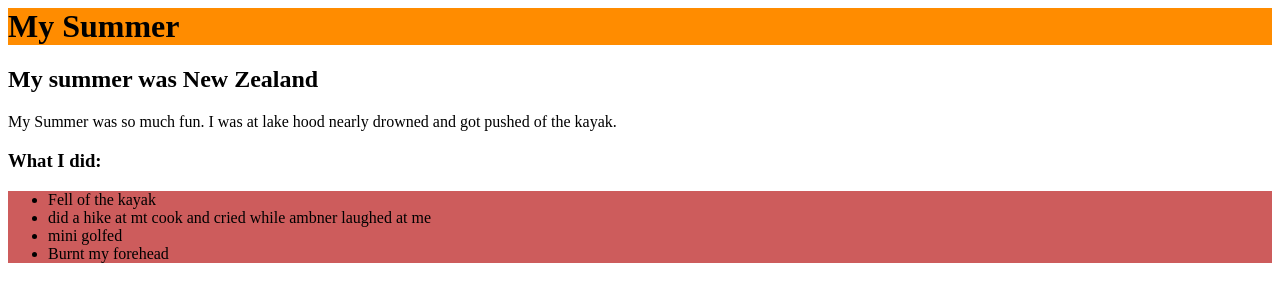
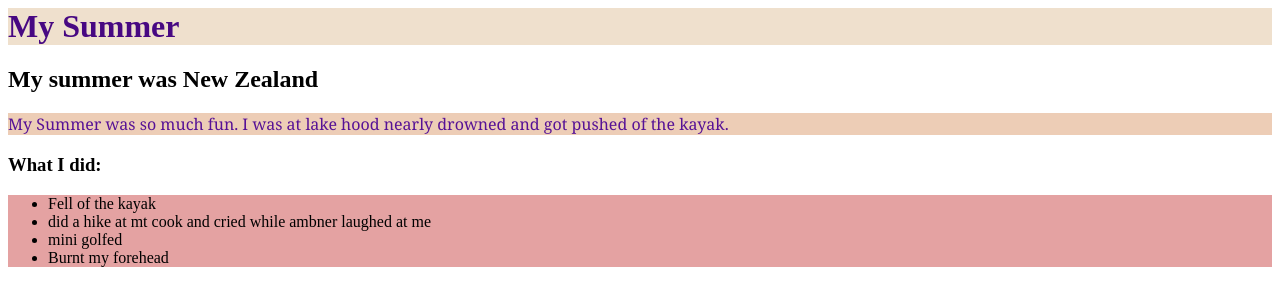
Before and after one commit to craighead-diocesan-school/my-summer-andraObrien07, a plain HTML site: page index.html in a window 1280 px wide. Drawn offline with Linux system fonts and the light colour scheme.

Commit message:
eye water
making things less eyewatering

```diff
--- a/index.html
+++ b/index.html
@@ -29,11 +29,21 @@
 </ul>
 <style>
     h1 {
-        background-color: darkorange;
+        background-color: rgb(239, 224, 205);
+        color: rgb(71, 8, 130);
     }
 </style>
 <style>
     ul {
-        background-color: indianred;
+        background-color: rgb(228, 162, 162);
     }
 </style>
+<style>
+    p {
+        background-color: rgb(237, 205, 182);
+        font-family: Georgia, 'Times New Roman', Times, serif;
+        font-size: medium;
+        color: rgb(86, 17, 150);
+    }
+
+</style>
```
